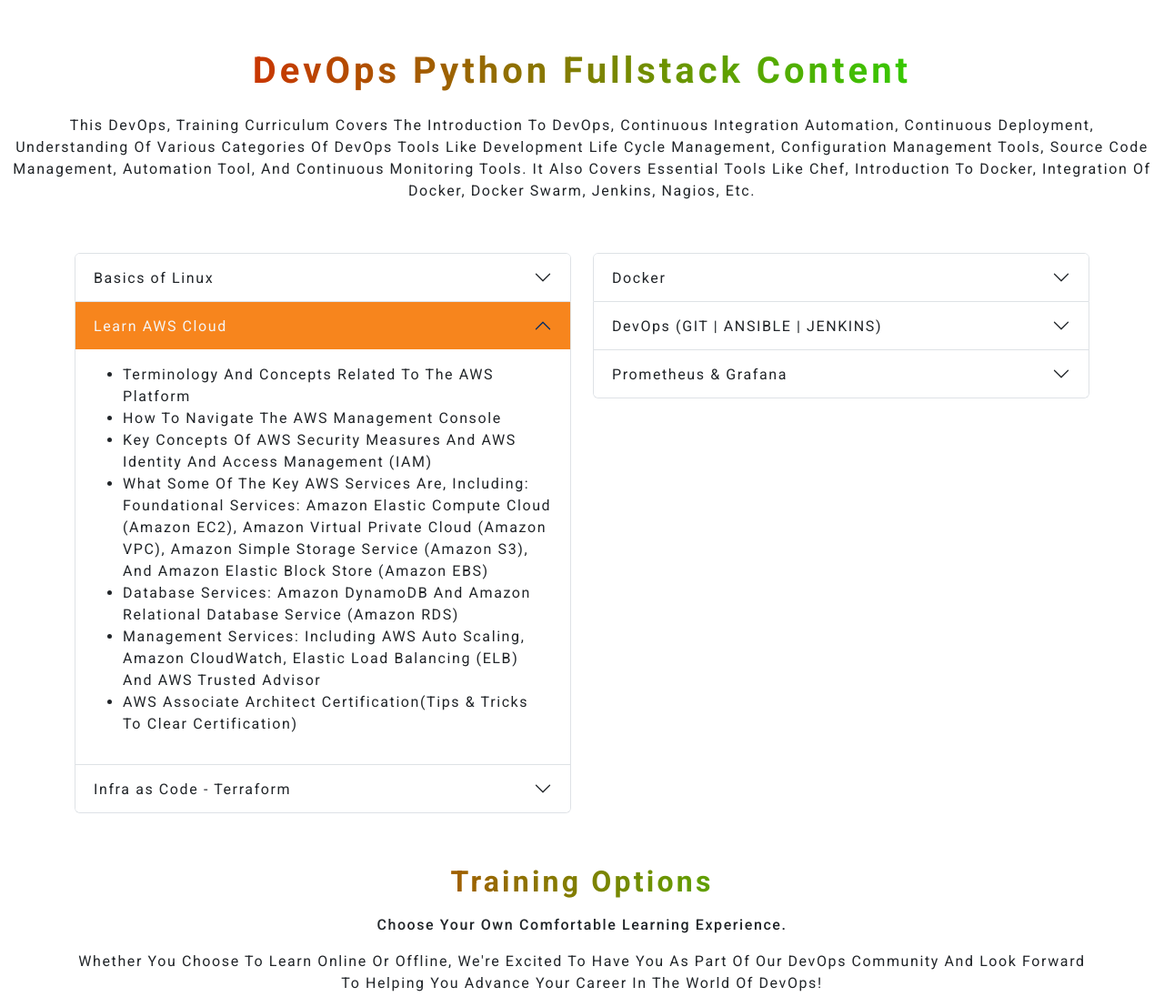
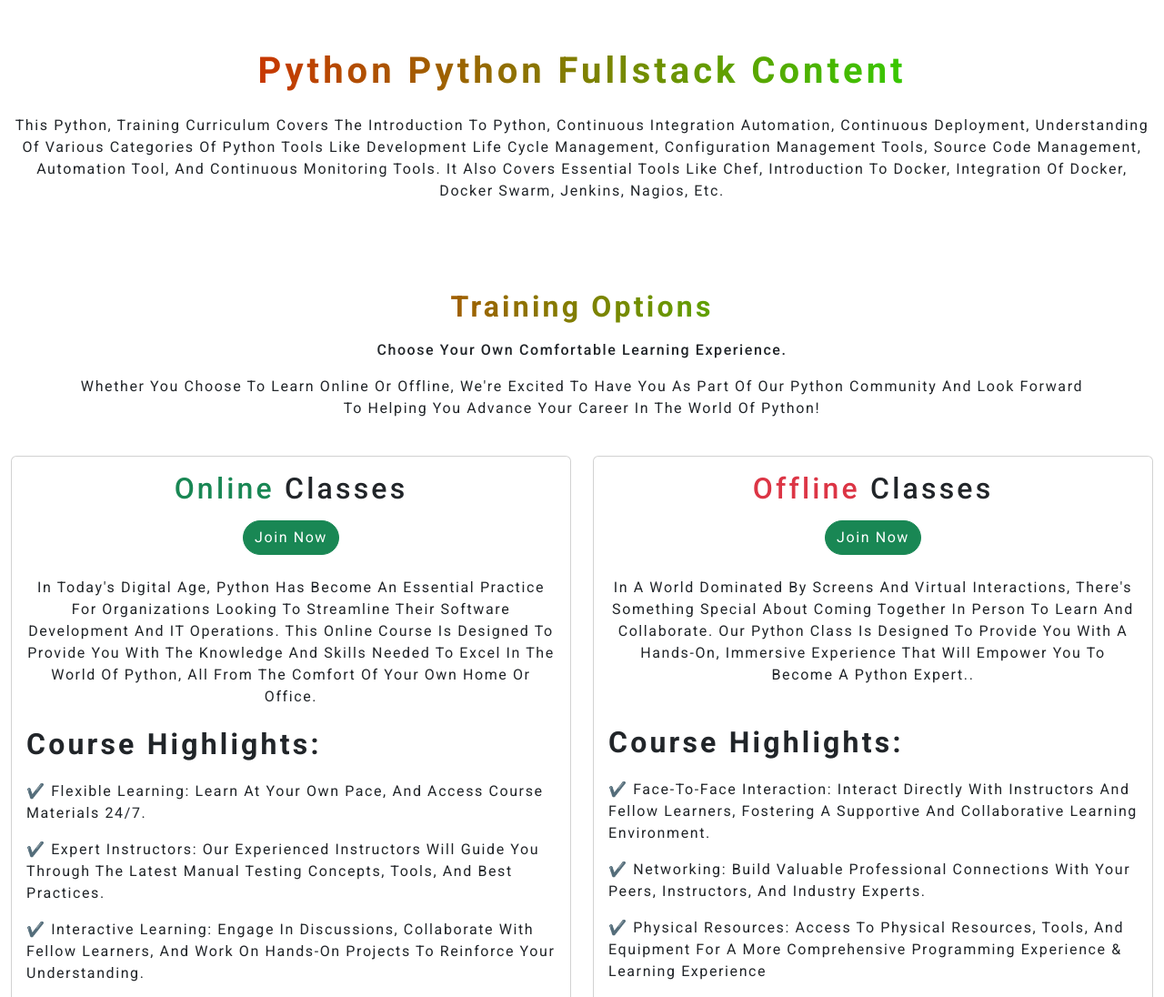
Before and after one commit to axessmongo/ATIT, a plain HTML site: page courses/softwaredevelopment/python.html in a window 1280 px wide. Shown: the part 1400-2496 px from the top of the page at 91% size. Drawn offline with nearby package versions, Linux system fonts and the light colour scheme; animation ran at ten frames a second; files whose address does not match are found by name.

Commit message:
Content Change

```diff
--- a/courses/softwaredevelopment/python.html
+++ b/courses/softwaredevelopment/python.html
@@ -41,12 +41,12 @@
                     About Python Fullstack Course</p>
                 <div class="mt-4 text-center text-capitalize g-3">
                     <p data-aos="fade-up" data-aos-duration="600" data-aos-delay="200">
-                        ATIT DevOps Training will help you master and build your DevOps skills with tools that matter -
+                        ATIT Python Training will help you master and build your Python skills with tools that matter -
                         Docker Networks, Development Cycles, Puppet, Ansible, Chef, Vagrant, Jenkins, Nagios, and more.
-                        Instructors of ATIT are experts at teaching both the essentials and finer points of DevOps
-                        Concepts. This course will take through the practical aspects of DevOps and help you to apply
-                        these practices in real-world project examples. Enroll in our DevOps certification course to
-                        transform your career into a DevOps Engineer.
+                        Instructors of ATIT are experts at teaching both the essentials and finer points of Python
+                        Concepts. This course will take through the practical aspects of Python and help you to apply
+                        these practices in real-world project examples. Enroll in our Python certification course to
+                        transform your career into a Python Engineer.
                     </p>
                     <p data-aos="fade-up" data-aos-duration="700" data-aos-delay="300">Experience the unparalleled edge
                         of real-time project training – exclusive to us, as no other institutes can match our offering.
@@ -117,17 +117,17 @@
             <div class="container-fluid mt-5 py-4">
                 <p class="fw-semibold display-6 text-center text-capitalize linear-gradient-text justify-content-center linear-gradient-text"
                     data-aos="flip-right" data-aos-delay="500" data-aos-duration="500">
-                    DevOps Python Fullstack Content</p>
+                    Python Python Fullstack Content</p>
                 <div class="mt-4 text-center text-capitalize g-3" data-aos="fade-up" data-aos-delay="300"
                     data-aos-duration="500">
-                    <p>This DevOps, training curriculum covers the introduction to DevOps, Continuous Integration
-                        Automation, Continuous Deployment, understanding of various categories of DevOps tools like
+                    <p>This Python, training curriculum covers the introduction to Python, Continuous Integration
+                        Automation, Continuous Deployment, understanding of various categories of Python tools like
                         Development Life Cycle Management, configuration management tools, Source code management,
                         Automation tool, and Continuous monitoring tools. It also covers essential tools like Chef,
                         Introduction to Docker, Integration of Docker, Docker Swarm, Jenkins, Nagios, etc.</p>
                 </div>
             </div>
-            <div class="container mt-3" id="placement-accordion">
+            <!-- <div class="container mt-3" id="placement-accordion">
                 <div class="row">
                     <div class="col-md-6" data-aos="fade-right" data-aos-delay="600" data-aos-duration="600">
                         <div class="accordion" id="accordion1">
@@ -250,13 +250,13 @@
                                     <button class="accordion-button collapsed shadow-none" type="button" data-bs-toggle="collapse"
                                         data-bs-target="#collapseFive" aria-expanded="false"
                                         aria-controls="collapseFive">
-                                        DevOps (GIT | ANSIBLE | JENKINS)
+                                        Python (GIT | ANSIBLE | JENKINS)
                                     </button>
                                 </h2>
                                 <div id="collapseFive" class="accordion-collapse collapse" data-bs-parent="#accordion2">
                                     <div class="accordion-body">
                                         <ul>
-                                            <li>Introduction to CI/CD (what is DevOps ??)</li>
+                                            <li>Introduction to CI/CD (what is Python ??)</li>
                                             <li>Getting started with Git/Gitlab/Bitbucket (versioning tech
                                                 stack)</li>
                                             <li>Getting Started with Jenkins (Continuous Integration and
@@ -300,7 +300,7 @@
                         </div>
                     </div>
                 </div>
-            </div>
+            </div> -->
             <section class="container my-3 pt-3">
                 <div class="mt-4">
                     <h2 class="linear-gradient-text fw-semibold text-center mb-2" data-aos="flip-right"
@@ -311,9 +311,9 @@
                         experience.</p>
                     <P class="text-center  text-center fw-normal" data-aos="fade-up" data-aos-duration="800"
                         data-aos-delay="400">Whether you choose to learn online or
-                        offline, we're excited to have you as part of our DevOps community and look forward to
+                        offline, we're excited to have you as part of our Python community and look forward to
                         helping you
-                        advance your career in the world of DevOps!</P>
+                        advance your career in the world of Python!</P>
                 </div>
             </section>
             <section>
@@ -332,7 +332,7 @@
                                     </div>
                                         <p class="about class-content text-center" data-aos="fade-up"
                                             data-aos-duration="800" data-aos-delay="600">In today's digital
-                                            age, DevOps
+                                            age, Python
                                             has
                                             become an
                                             essential
@@ -348,7 +348,7 @@
                                             the
                                             world
                                             of
-                                            DevOps, all from the comfort of your own home or office.</h2>
+                                            Python, all from the comfort of your own home or office.</h2>
                                         <div class="" data-aos="fade-up" data-aos-duration="900"
                                             data-aos-delay="700">
                                             <p class="fs-2 fw-semibold">Course Highlights:</p>
@@ -400,14 +400,14 @@
                                                 dominated by
                                                 screens and virtual interactions, there's something
                                                 special about coming together in person to learn and
-                                                collaborate. Our DevOps
+                                                collaborate. Our Python
                                                 class is
                                                 designed
                                                 to provide you with a hands-on, immersive experience that will
                                                 empower you
                                                 to
                                                 become a
-                                                DevOps
+                                                Python
                                                 expert..</p>
                                             <div data-aos="fade-up" data-aos-duration="900" data-aos-delay="700">
                                                 <p class="fs-2 fw-semibold">Course Highlights:</p>
```
Also changed, not shown: courses/softwaredevelopment/mean.html (+2 -2 lines), courses/softwaredevelopment/mern.html (+2 -2 lines).
